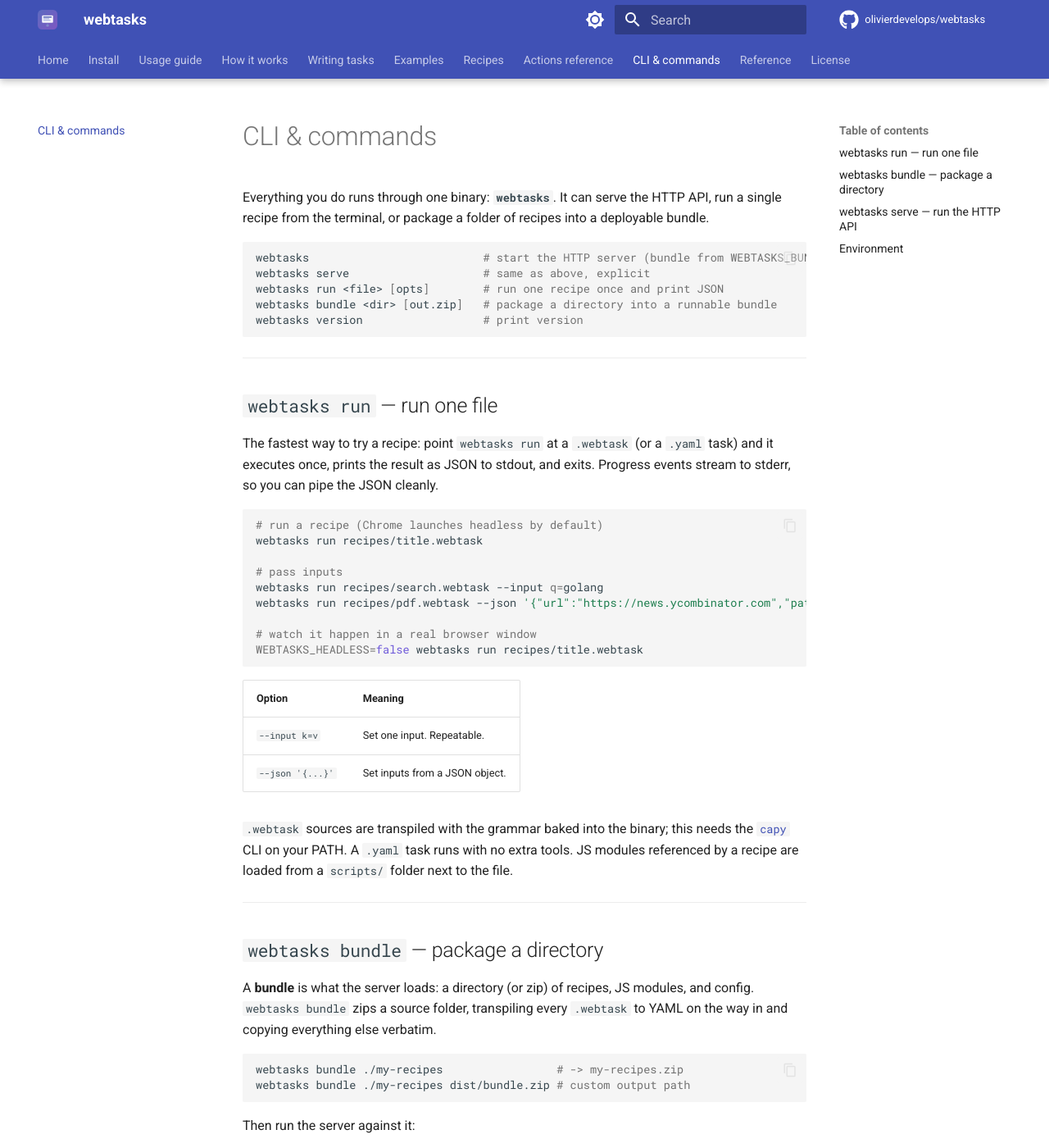
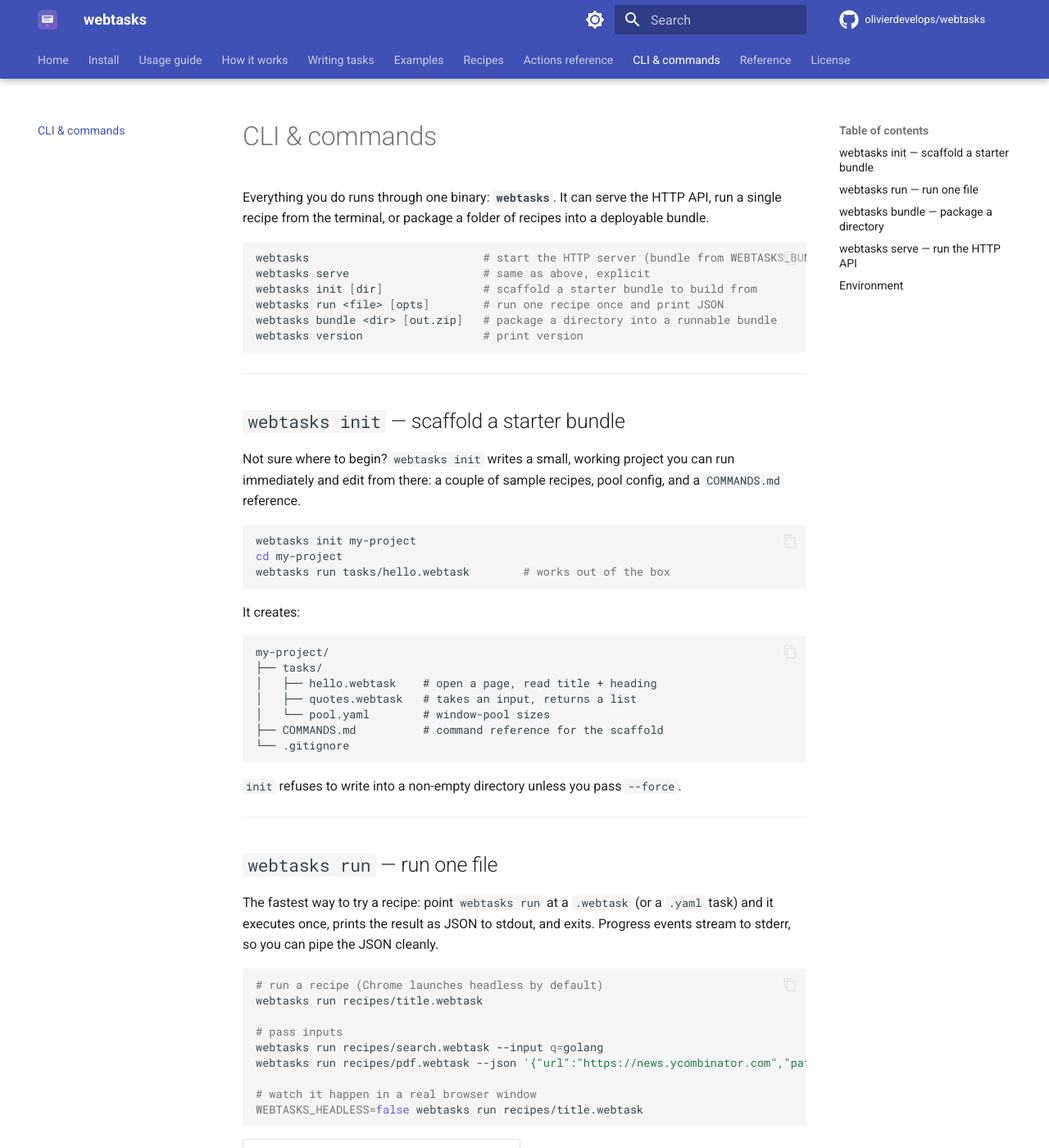
Before and after one commit to olivierdevelops/webtasks, an MkDocs documentation site: the page built from docs/cli.md, in a window 1280 px wide and 1400 px high. Shown: the whole window at 82% size. Built offline with MkDocs 1.6.1 and Material for MkDocs 9.7.7, drawn with Linux system fonts in a browser that asks for light colours; comment, search, counter and statistics services are not loaded.

Commit message:
Add webtasks init to scaffold a starter bundle
`webtasks init [dir]` writes a small, working project (sample hello + quotes
recipes, pool config, and a COMMANDS.md reference) so new users have something
to run and edit immediately. Templates are embedded in the binary.

Also fixes two issues found while building this:
- capytranspile now runs capy from the recipe's directory with a relative
  filename; capy mis-parsed some statements when given an absolute path.
- `webtasks bundle` creates the output's parent directory.
- `webtasks run` resolves JS modules from a sibling or parent scripts/ dir.

Documents init in cli.md and the usage guide.

Co-authored-by: Cursor <cursoragent@cursor.com>

````diff
--- a/docs/cli.md
+++ b/docs/cli.md
@@ -7,10 +7,39 @@ into a deployable bundle.
 ```bash
 webtasks                          # start the HTTP server (bundle from WEBTASKS_BUNDLE)
 webtasks serve                    # same as above, explicit
+webtasks init [dir]               # scaffold a starter bundle to build from
 webtasks run <file> [opts]        # run one recipe once and print JSON
 webtasks bundle <dir> [out.zip]   # package a directory into a runnable bundle
 webtasks version                  # print version
 ```
+
+---
+
+## `webtasks init` — scaffold a starter bundle
+
+Not sure where to begin? `webtasks init` writes a small, working project you can
+run immediately and edit from there: a couple of sample recipes, pool config,
+and a `COMMANDS.md` reference.
+
+```bash
+webtasks init my-project
+cd my-project
+webtasks run tasks/hello.webtask        # works out of the box
+```
+
+It creates:
+
+```
+my-project/
+├── tasks/
+│   ├── hello.webtask    # open a page, read title + heading
+│   ├── quotes.webtask   # takes an input, returns a list
+│   └── pool.yaml        # window-pool sizes
+├── COMMANDS.md          # command reference for the scaffold
+└── .gitignore
+```
+
+`init` refuses to write into a non-empty directory unless you pass `--force`.
 
 ---
 
````
Also changed, not shown: docs/usage.md (+13 -0 lines), internal/orchestrator/inittemplates/COMMANDS.md (added, +122 -0 lines), 9 other files.
